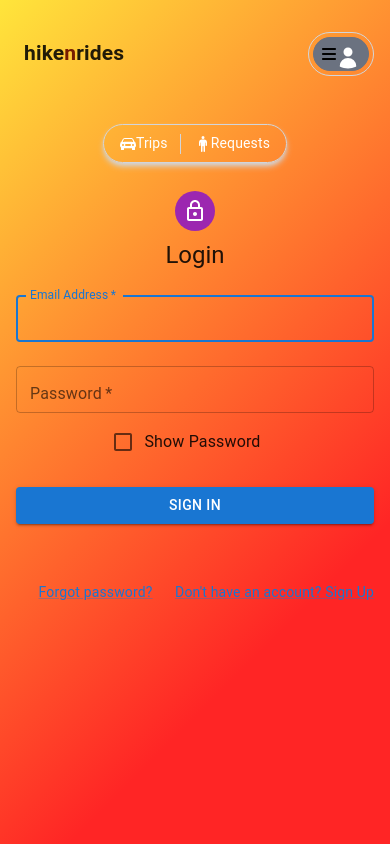
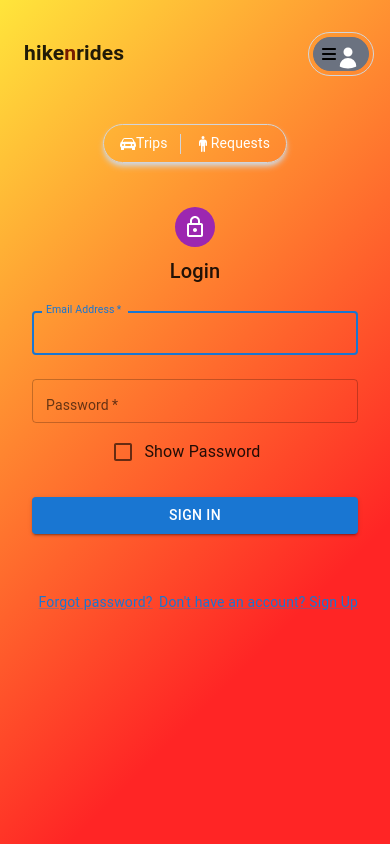
Before and after one commit to hikenrides/company_website, a React (Vite) app in the folder client/: page /login in a window 390 px wide. Built offline with nearby package versions, Linux system fonts and the light colour scheme.

Commit message:
fixing google sign in button

```diff
--- a/client/src/pages/LoginPage.jsx
+++ b/client/src/pages/LoginPage.jsx
@@ -79,13 +79,12 @@ export default function LoginPage() {
         setErrorMessage("Google login failed: No token provided");
       }
     } catch (error) {
-      setErrorMessage("Google login failed");
+      setErrorMessage("Invalid Email");
     }
   };
 
-
   const handleGoogleFailure = () => {
-    setErrorMessage("Google login failed");
+    setErrorMessage("Invalid Email");
   };
 
 
@@ -103,13 +102,14 @@ export default function LoginPage() {
             display: 'flex',
             flexDirection: 'column',
             alignItems: 'center',
-            marginBottom: 10,
+            marginBottom: isMobile ? 2 : 10,
+            padding: isMobile ? 2 : 4,
           }}
         >
           <Avatar sx={{ m: 1, bgcolor: 'secondary.main' }}>
             <LockOutlinedIcon />
           </Avatar>
-          <Typography component="h1" variant="h5">
+          <Typography component="h1" variant={isMobile ? "h6" : "h5"}>
             Login
           </Typography>
           <Box component="form" onSubmit={handleLoginSubmit} noValidate sx={{ mt: 1 }}>
@@ -124,6 +124,8 @@ export default function LoginPage() {
               autoFocus
               value={email}
               onChange={(ev) => setEmail(ev.target.value)}
+              InputLabelProps={{ style: { fontSize: isMobile ? 14 : 16 } }}
+              InputProps={{ style: { fontSize: isMobile ? 14 : 16 } }}
             />
             <TextField
               margin="normal"
@@ -136,6 +138,8 @@ export default function LoginPage() {
               autoComplete="current-password"
               value={password}
               onChange={(ev) => setPassword(ev.target.value)}
+              InputLabelProps={{ style: { fontSize: isMobile ? 14 : 16 } }}
+              InputProps={{ style: { fontSize: isMobile ? 14 : 16 } }}
             />
             <FormControlLabel
               control={
@@ -156,11 +160,11 @@ export default function LoginPage() {
               type="submit"
               fullWidth
               variant="contained"
-              sx={{ mt: 3, mb: 2 }}
+              sx={{ mt: 3, mb: 2, fontSize: isMobile ? 14 : 16 }}
             >
               Sign In
             </Button>
-            <GoogleOAuthProvider clientId="300890038465-pim80rkka1tn10ro5h80g4ncctmqeg4u.apps.googleusercontent.com">
+            <GoogleOAuthProvider clientId="YOUR_GOOGLE_CLIENT_ID">
               <GoogleLogin
                 onSuccess={handleGoogleSuccess}
                 onFailure={handleGoogleFailure}
```
